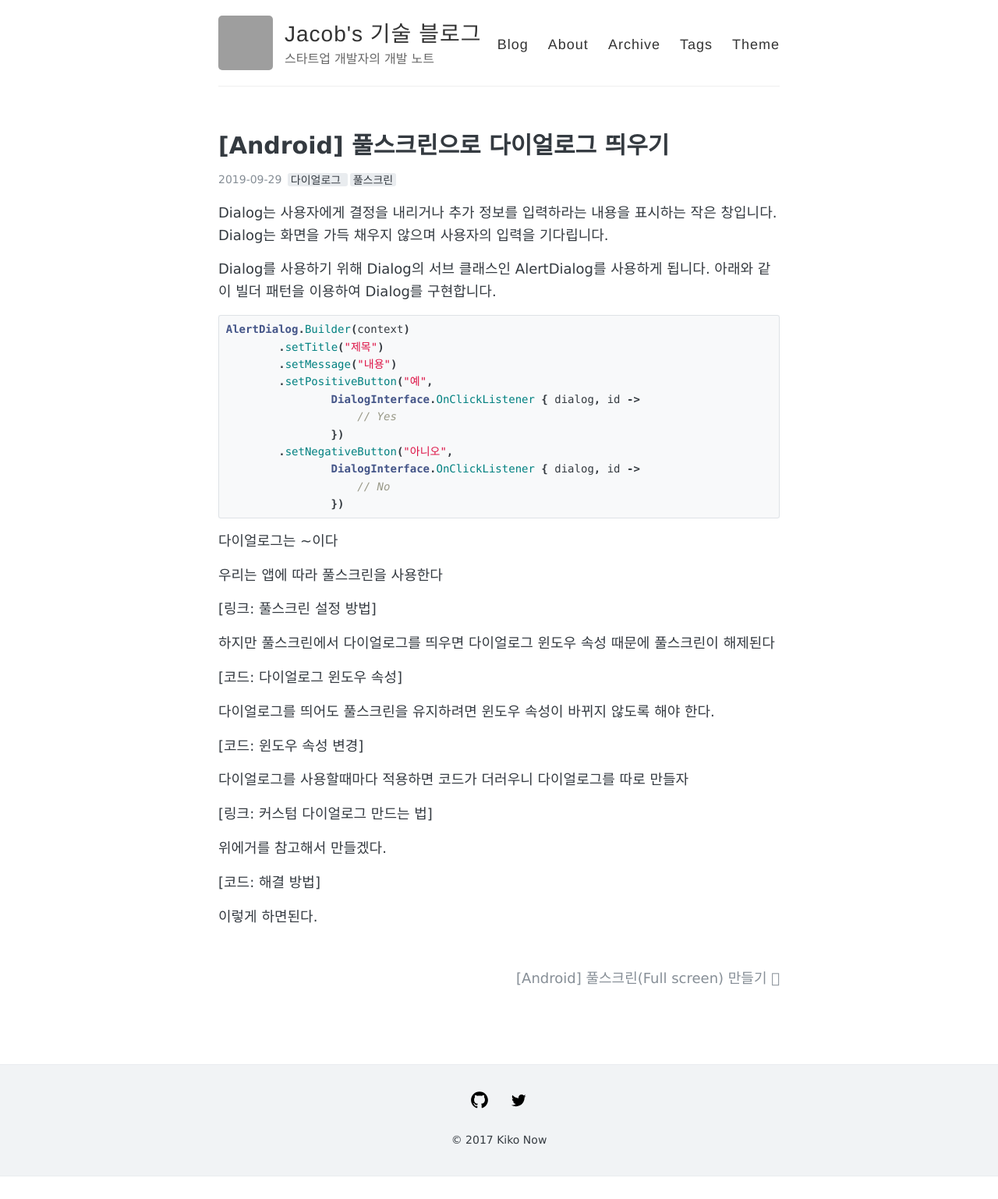
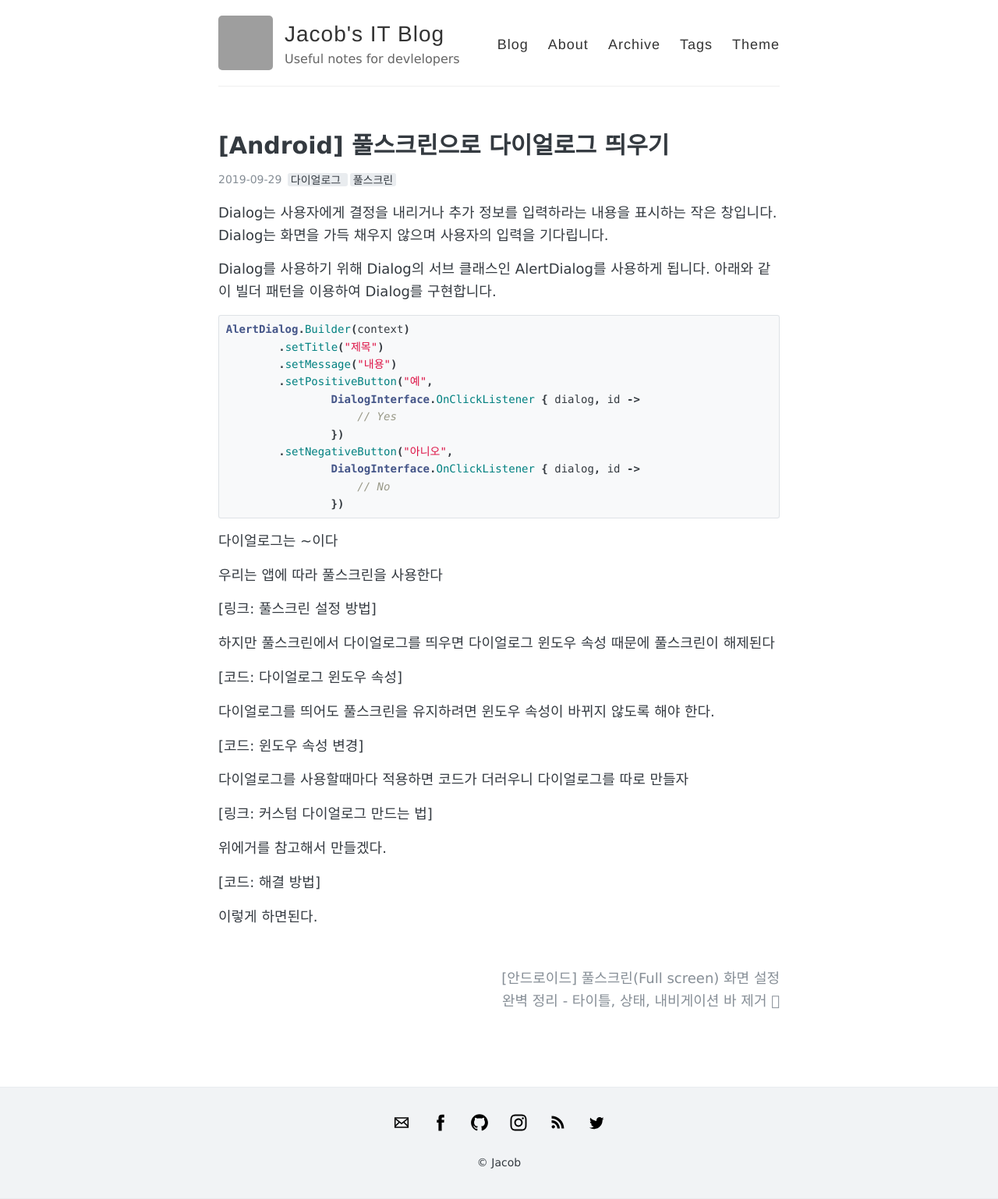
Before and after one commit to shwjdqls/shwjdqls.github.io, a Jekyll site: the page built from _posts/2019-09-29-dialog-in_fullscreen.md, in a window 1280 px wide. Shown: the whole page at 78% size. Built offline with Jekyll 4.4.1, drawn with Linux system fonts in a browser that asks for light colours; comment, search, counter and statistics services are not loaded; before the commit the page ends 1509 px from its top, so only the background shows below that; grey boxes are pictures that could not be loaded.

Commit message:
구글 애널리틱스, disqus 설정

````diff
--- a/_config.yml
+++ b/_config.yml
@@ -3,10 +3,10 @@
 #
 
 # Name of your site (displayed in the header)
-name: Jacob's 기술 블로그
+name: Jacob's IT Blog
 
 # Short bio or description (displayed in the header)
-description: 스타트업 개발자의 개발 노트
+description: Useful notes for devlelopers
 
 #
 # Flags below are optional
@@ -38,33 +38,33 @@
 footer-links:
   behance: # https://www.behance.net/<username>
   dribbble:
-  email:
-  facebook:
+  email: shwjdqls@gmail.com
+  facebook: jeongbin.noh
   flickr:
-  github: AWEEKJ/kiko-now
+  github: noh-jacob
   googleplus: # anything in your profile username that comes after plus.google.com/
-  instagram:
+  instagram: shwjdqls
   linkedin:
   pinterest:
-  rss: # just type anything here for a working RSS icon
+  rss: true
   stackoverflow: # your stackoverflow profile, e.g. "users/50476/bart-kiers"
   tumblr: # https://<username>.tumblr.com
   twitter: jekyllrb
   youtube: # channel/<your_long_string> or user/<user-name>
 
 # Text under the icons in footer
-footer-text: © 2017 Kiko Now
+footer-text: © Jacob
 
 # Enter your Disqus shortname (not your username) to enable commenting on posts
 # You can find your shortname on the Settings page of your Disqus account
-disqus: # <username>.disqus.com
+disqus: noh-jacob.disqus.com
 
 # Enter your Google Analytics web tracking code (e.g. UA-2110908-2) to activate tracking
-google_analytics:
+google_analytics: UA-131796062-2
 
 # Your website URL (e.g. http://barryclark.github.io or http://www.barryclark.co)
 # Used for Sitemap.xml and your RSS feed
-url:
+url: https://noh-jacob.github.io/
 
 # If you're hosting your site at a Project repository on GitHub pages
 # (http://yourusername.github.io/repository-name)
--- a/_posts/2019-09-29-fullscreen.md
+++ b/_posts/2019-09-29-fullscreen.md
@@ -1,6 +1,43 @@
 ---
 layout: post
-title: "[Android] 풀스크린(Full screen) 만들기"
-tags: [다이얼로그, 풀스크린]
+title: "[안드로이드] 풀스크린(Full screen) 화면 설정 완벽 정리 - 타이틀, 상태, 내비게이션 바 제거"
+category: Android
+tags: [풀스크린]
 comments: true
 ---
+
+풀스크린은 ~이다.
+
+세 가지 옵션이 있다.
+1. Lean back
+
+2. Immersive
+
+3. Sticky immersive
+
+![fullscreen](https://user-images.githubusercontent.com/23516282/65833863-ea835180-e30f-11e9-8533-a3438d7814ac.png)
+![normal](https://user-images.githubusercontent.com/23516282/65833864-ea835180-e30f-11e9-9c16-a7cc797357de.png)
+![nav](https://user-images.githubusercontent.com/23516282/65833865-eb1be800-e30f-11e9-8056-3b21999c1dc2.png)
+![full](https://user-images.githubusercontent.com/23516282/65833866-eb1be800-e30f-11e9-802f-6e6d13bc31d6.png)
+
+```kotlin
+override fun onWindowFocusChanged(hasFocus: Boolean) {
+    super.onWindowFocusChanged(hasFocus)
+    if (hasFocus) hideSystemUI()
+}
+
+private fun hideSystemUI() {
+    // Enables regular immersive mode.
+    // For "lean back" mode, remove SYSTEM_UI_FLAG_IMMERSIVE.
+    // Or for "sticky immersive," replace it with SYSTEM_UI_FLAG_IMMERSIVE_STICKY
+    window.decorView.systemUiVisibility = (View.SYSTEM_UI_FLAG_IMMERSIVE
+            // Set the content to appear under the system bars so that the
+            // content doesn't resize when the system bars hide and show.
+            or View.SYSTEM_UI_FLAG_LAYOUT_STABLE
+            or View.SYSTEM_UI_FLAG_LAYOUT_HIDE_NAVIGATION
+            or View.SYSTEM_UI_FLAG_LAYOUT_FULLSCREEN
+            // Hide the nav bar and status bar
+            or View.SYSTEM_UI_FLAG_HIDE_NAVIGATION
+            or View.SYSTEM_UI_FLAG_FULLSCREEN)
+}
+```
--- a/_sass/_variables.scss
+++ b/_sass/_variables.scss
@@ -21,7 +21,7 @@
 
 // Fonts
 $base-font: 'Spoqa Han Sans', 'Source Sans Pro', 'Apple SD Gothic Neo', 'Nanum Barun Gothic', 'Nanum Gothic', 'Verdana', 'Arial', 'Dotum', sans-serif;
-$code-font: 'Menlo', 'Courier New', 'Monaco', 'Spoqa Han Sans', monospace;
+$code-font: 'Consolas', 'Menlo', 'Courier New', 'Monaco', 'Spoqa Han Sans', monospace;
 
 // Font sizes
 $base-font-size: 18px;
````
Also changed, not shown: _drafts/2015-08-16-code-highlighting-post.md (+1 -1 lines).
